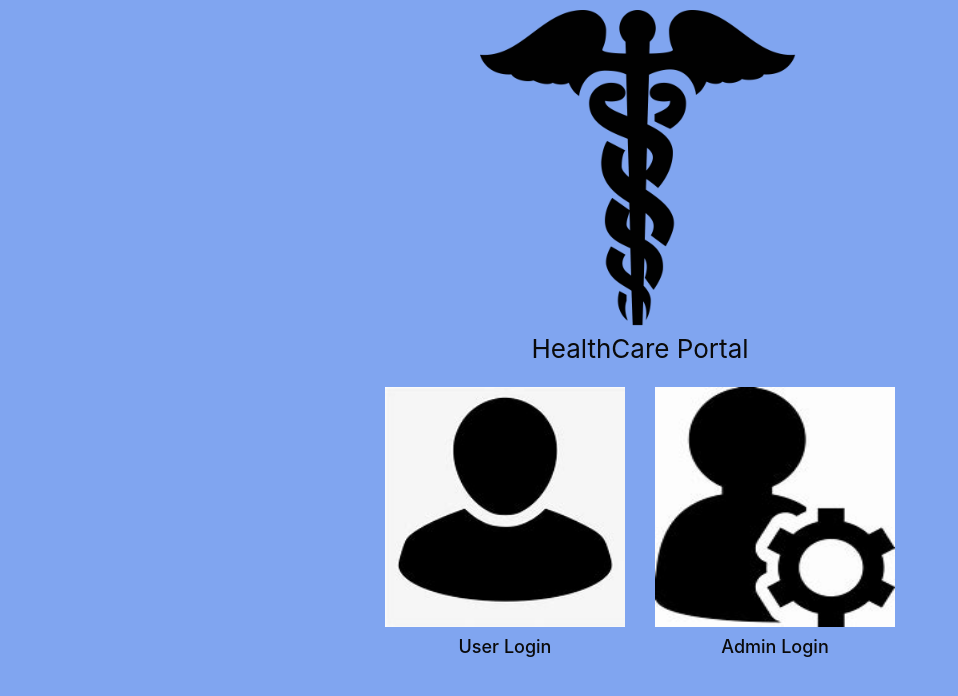
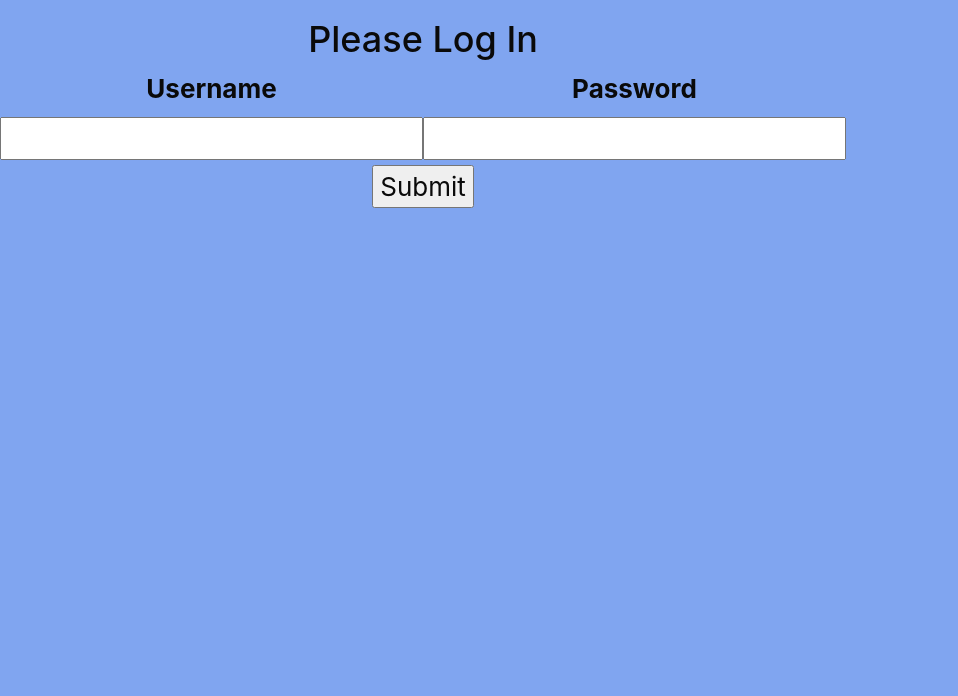
Before and after one commit to lwcreel/HealthCarePortal, a React (Create React App) app: page /login in a window 1280 px wide. Shown: the top 696 px of the page, without its empty margins (0-958 px from the left). Built offline with nearby package versions, Linux system fonts and the light colour scheme.

Commit message:
Added directories, router, login page

```diff
--- a/package.json
+++ b/package.json
@@ -9,6 +9,7 @@
     "react": "^18.2.0",
     "react-bootstrap": "^2.4.0",
     "react-dom": "^18.2.0",
+    "react-router-dom": "^6.3.0",
     "react-scripts": "5.0.1",
     "web-vitals": "^2.1.4"
   },
--- a/src/App.css
+++ b/src/App.css
@@ -26,6 +26,14 @@
   color: rgb(10, 10, 10);
 }
 
+.content {
+  background-color: #80a5f0;
+  min-height: 100vh;
+  display: flex;
+  font-size: calc(10px + 2vmin);
+  color: rgb(10, 10, 10);
+}
+
 .App-link {
   color: #61dafb;
 }
--- a/src/App.js
+++ b/src/App.js
@@ -1,34 +1,19 @@
-import logo from './resources/App-Logo.png';
-import userLogo from './resources/User-Logo.jpg';
-import adminLogo from './resources/Admin-Logo.jpg';
-import { Container, Row, Col, Image } from 'react-bootstrap'
+import LandingPage from "./LandingPage.js";
 import './App.css';
+import { BrowserRouter, Route, Routes } from 'react-router-dom';
+import Login from "./components/Auth/LoginPage.js";
 
 function App() {
+
   return (
-    <body className="App">
-      <Container fluid>
-        <Row>
-          <Col style={{ padding: 10 }}>
-            <img src={logo}
-              className="App-logo"
-              alt="logo" />
-            <p> HealthCare Portal </p>
-          </Col>
-        </Row>
-
-        <Row>
-          <Col md={6}>
-            <img className="Link-logo" src={userLogo} alt="User Portal Icon" />
-            <h4>User Login</h4>
-          </Col>
-          <Col md={6}>
-            <img className="Link-logo" src={adminLogo} alt="Admin Portal Icon" />
-            <h4>Admin Login</h4>
-          </Col>
-        </Row>
-      </Container>
-    </body>
+    <BrowserRouter>
+      <div className="App">
+        <Routes>
+          <Route path="/" element={<LandingPage />} />
+          <Route path="/login" element={<Login />} />
+        </Routes>
+      </div>
+    </BrowserRouter>
   );
 }
 
--- /dev/null
+++ b/src/LandingPage.js
@@ -0,0 +1,33 @@
+import userLogo from './resources/User-Logo.jpg';
+import adminLogo from './resources/Admin-Logo.jpg';
+import logo from './resources/App-Logo.png';
+import { Container, Row, Col } from 'react-bootstrap';
+
+function LandingPage() {
+
+    return (
+        <Container fluid>
+            <Row>
+                <Col style={{ padding: 10 }}>
+                    <img src={logo}
+                        className="App-logo"
+                        alt="logo" />
+                    <p> HealthCare Portal </p>
+                </Col>
+            </Row>
+
+            <Row>
+                <Col md={6}>
+                    <img className="Link-logo" src={userLogo} alt="User Portal Icon" />
+                    <h4>User Login</h4>
+                </Col>
+                <Col md={6}>
+                    <img className="Link-logo" src={adminLogo} alt="Admin Portal Icon" />
+                    <h4>Admin Login</h4>
+                </Col>
+            </Row>
+        </Container>
+    )
+}
+
+export default LandingPage;
--- /dev/null
+++ b/src/components/Auth/LoginPage.css
@@ -0,0 +1,5 @@
+.login-wrapper {
+    display: flex;
+    flex-direction: column;
+    align-items: center;
+}
--- /dev/null
+++ b/src/components/Auth/LoginPage.js
@@ -0,0 +1,23 @@
+import React from 'react';
+import "./LoginPage.css"
+
+export default function Login() {
+  return(
+    <div className="login-wrapper">
+      <h1>Please Log In</h1>
+      <form>
+        <label>
+          <p>Username</p>
+          <input type="text" />
+        </label>
+        <label>
+          <p>Password</p>
+          <input type="password" />
+        </label>
+        <div>
+          <button type="submit">Submit</button>
+        </div>
+      </form>
+    </div>
+  )
+}
```
Also changed, not shown: src/components/Admin/AdminDashboard.js (added, +7 -0 lines), src/components/User/Dashboard.js (added, +7 -0 lines), src/resources/User-Logo.jpg, 1 other file (tests, documents, lock files or other folders).
